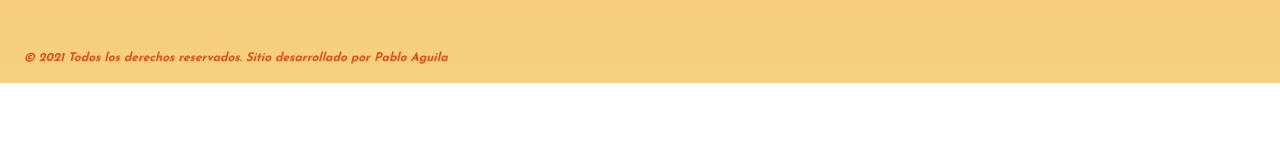
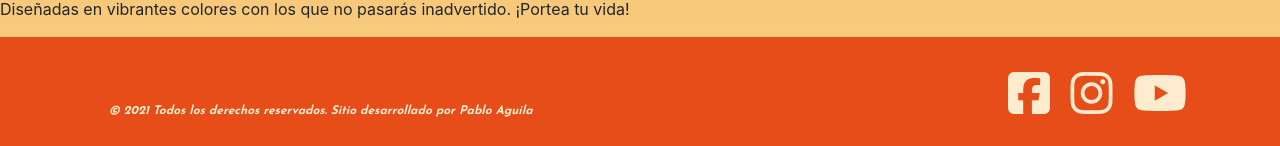
Before and after one commit to pabagui/kepeproyectofinal, a website: page index.html in a window 1280 px wide. Shown: the part 867-1013 px from the top of the page. Before the commit the page ends 950 px from the top, so only its background shows below. Drawn offline with nearby package versions, Linux system fonts and the light colour scheme; a web font is replaced by a local one.

Commit message:
footer sass y aplicado en todos los html

```diff
--- a/assets/scss/_footer.scss
+++ b/assets/scss/_footer.scss
@@ -1,18 +1,25 @@
 /* estilo footer */
 
 footer div {
+	background-color: $color-kepe;
+
 	.pieDePagina {
-		margin: 1em;
+		margin: 1rem;
+		padding: 1rem;
 	}
 
 	.pieDePagina__texto {
 		font-family: $fuente_parrafos;
 		font-style: italic;
 		font-size: 12px;
-		color: $color_kepe;
+		color: $color_fuente;
 		font-weight: bolder;
 		padding-top: 3em;
 		padding-left: 2em;
 	}
 
+	i {
+        color: $color-fuente;
+		padding: 0.5rem;
+    }
 }
--- a/index.html
+++ b/index.html
@@ -31,7 +31,7 @@
 
         <header>
 
-
+            <div class="container"> >
                 <div class="row">
                     <div class="col-sm-1">
                         <a href="index.html"><img src="https://i.ibb.co/3TqnZd0/logo.jpg" alt="logo kepe"></a>
@@ -52,6 +52,7 @@
                         <a href="http://www.youtube.com"><i class="fab fa-youtube fa-3x"></i></a>
                     </div>
                 </div>
+            </div>
 
 
                 <!--
@@ -188,15 +189,31 @@
 
         </aside>
 
-
-
         <!-- footer -->
-        <footer>
-            <div class="pieDePagina">
-                <p class="pieDePagina__texto">&#169 2021 Todos los derechos reservados. Sitio desarrollado por Pablo Aguila</p>
+        <footer class="page-footer font-small unique-color-dark">
+            <div>
+                <div class="container">
+                    <div class="row py-4 d-flex align-items-center">
+                        <div class="col-md-8 col-lg-6 text-center text-md-left mb-4 mb-md-0">
+                            <p class="mb-0 pieDePagina__texto">&#169 2021 Todos los derechos reservados. Sitio desarrollado por Pablo Aguila</p>
+                        </div>
+                        <div class="col-md-4 col-lg-6 text-center  text-md-right">
+                            <span>
+                                <a href="https://www.facebook.com/kepebikebags"><i class="fab fa-facebook-square fa-3x"></i></a>
+                            </span>
+                            <span>
+                                <a href="https://www.instagram.com/kepe_bags"><i class="fab fa-instagram fa-3x"></i></a>
+                            </span>
+                            <span>
+                                <a href="http://www.youtube.com"><i class="fab fa-youtube fa-3x"></i></a>
+                            </span>
+                        </div>
+                    </div>
+                </div>
             </div>
         </footer>
-	    <!-- fin footer -->
+     <!-- fin footer -->
+
 
         <script src="https://code.jquery.com/jquery-3.2.1.slim.min.js" integrity="sha384-KJ3o2DKtIkvYIK3UENzmM7KCkRr/rE9/Qpg6aAZGJwFDMVNA/GpGFF93hXpG5KkN" crossorigin="anonymous"></script>
         <script src="https://cdnjs.cloudflare.com/ajax/libs/popper.js/1.12.9/umd/popper.min.js" integrity="sha384-ApNbgh9B+Y1QKtv3Rn7W3mgPxhU9K/ScQsAP7hUibX39j7fakFPskvXusvfa0b4Q" crossorigin="anonymous"></script>
```
Also changed, not shown: views/contacto.html (+20 -3 lines), views/productos.html (+25 -8 lines), views/quienessomos.html (+24 -7 lines), views/tiendas.html (+24 -7 lines), assets/css/style.css, 1 other file.
